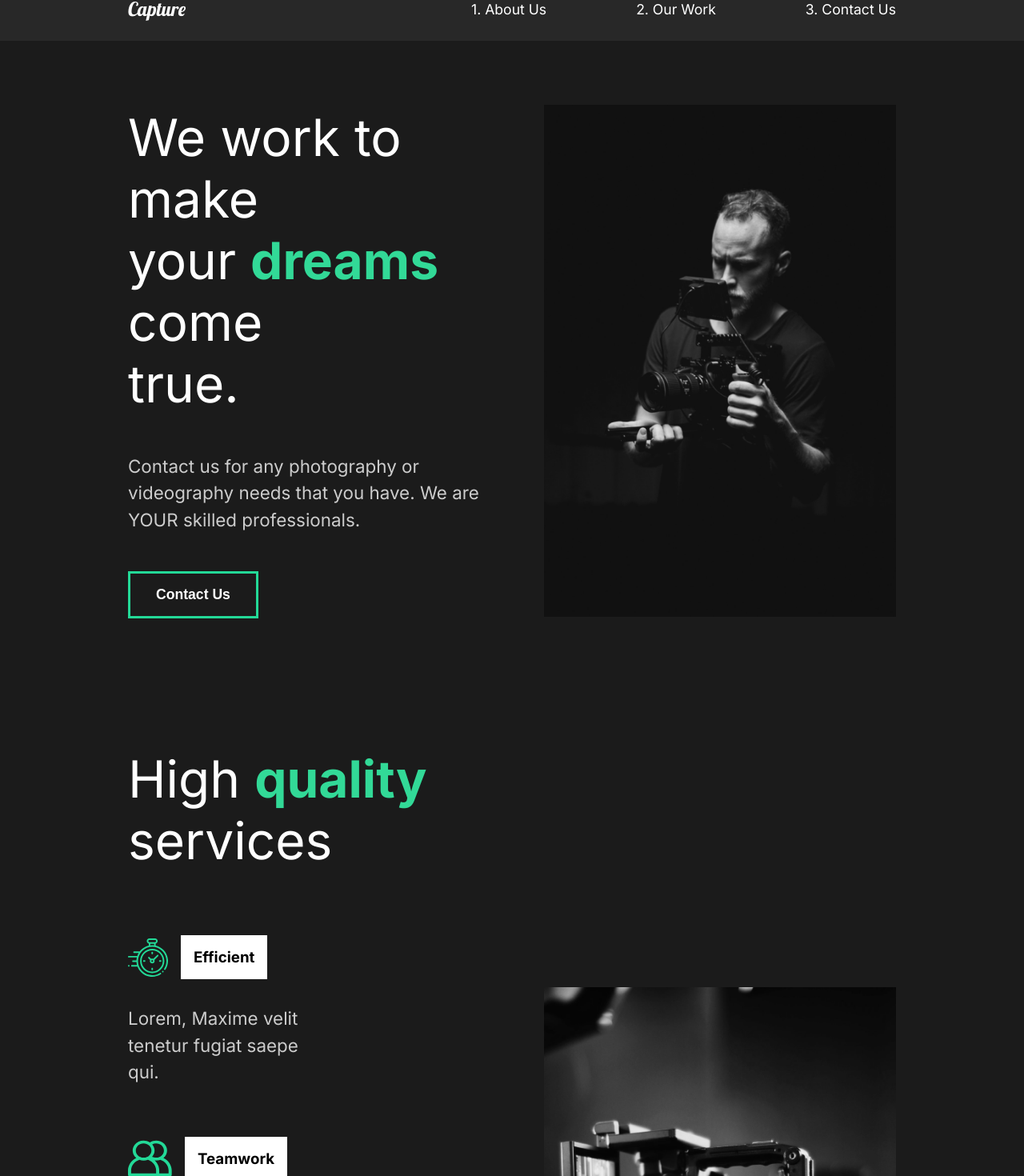
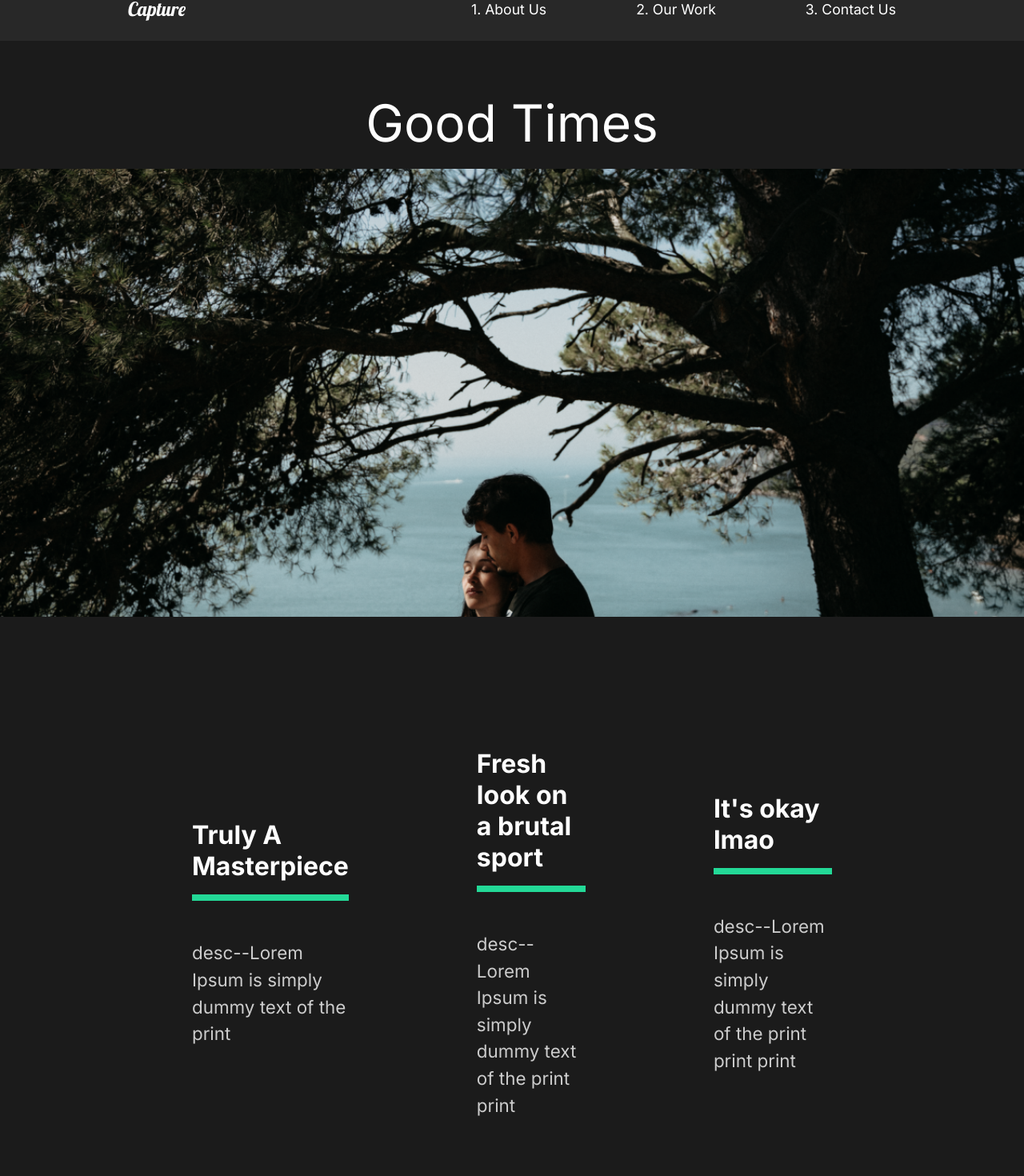
Before and after one commit to JoachimByrnesShay/capture-portfolio, a React (Vite) app: page /work/good-times in a window 1280 px wide. Before the commit this address led to /. Shown: the part 29-1499 px from the top of the page at 80% size. Built offline with nearby package versions, Linux system fonts and the light colour scheme.

Commit message:
add moviedetail page with links to this from ourwork page; uselocation for this implementation version of mock movies to movie

```diff
--- a/src/App.jsx
+++ b/src/App.jsx
@@ -2,6 +2,7 @@ import AboutUs from "./pages/AboutUs";
 import GlobalStyle from "./components/GlobalStyle";
 import Nav from "./components/Nav";
 import ContactUs from "./pages/ContactUs";
+import MovieDetail from "./pages/MovieDetail";
 import OurWork from "./pages/OurWork";
 import {
   Route,
@@ -20,12 +21,16 @@ function App() {
           element={<AboutUs />}
         ></Route>
         <Route
-          path="ourwork"
+          path="/work"
           element={<OurWork />}
         />
         <Route
-          path="contact"
+          path="/contact"
           element={<ContactUs />}
+        />
+        <Route
+          path="/work/:id"
+          element={<MovieDetail />}
         />
         <Route
           path="*"
--- a/src/components/Nav.jsx
+++ b/src/components/Nav.jsx
@@ -21,7 +21,7 @@ const Nav = () => {
           </NavLink>
         </li>
         <li>
-          <NavLink to="/ourwork">
+          <NavLink to="/work">
             2. Our Work
           </NavLink>
         </li>
--- /dev/null
+++ b/src/movieState.js
@@ -0,0 +1,83 @@
+import athlete from "./img/athlete-small.png";
+import goodtimes from "./img/goodtimes-small.png";
+import theracer from "./img/theracer-small.png";
+import athlete2 from "./img/athlete2.png";
+import goodtimes2 from "./img/good-times2.jpg";
+import theracer2 from "./img/the-racer2.jpg";
+
+
+const movieState = () => {
+    return [
+        {
+            title: "The Athlete",
+            mainImg: athlete,
+            secondaryImg: athlete2,
+            url: "/work/the-athlete",
+            awards: [
+                {
+                    title: "Truly A Masterpiece",
+                    description:
+                    "Lorem Ipsum is simply dummy text of the print"
+                },
+                {
+                    title: "Fresh look on a brutal sport",
+                    description:
+                    "Lorem Ipsum is simply dummy text of the print print",
+                },
+                {
+                    title: "It's okay lmao",
+                    description: "Lorem Ipsum is simply dummy text of the print print print"
+                }
+            ]
+        },
+        {
+            title: "Good Times",
+            mainImg: goodtimes,
+            url: "/work/good-times",
+            secondaryImg: goodtimes2,
+            awards: [
+                {
+                    title: "Truly A Masterpiece",
+                    description:
+                    "Lorem Ipsum is simply dummy text of the print"
+                },
+                {
+                    title: "Fresh look on a brutal sport",
+                    description:
+                    "Lorem Ipsum is simply dummy text of the print print",
+                },
+                {
+                    title: "It's okay lmao",
+                    description: "Lorem Ipsum is simply dummy text of the print print print"
+                }
+            ]
+
+        },
+        {
+            title: "The Racer",
+            mainImg: theracer,
+            url: "/work/the-racer",
+            secondaryImg: theracer2,
+            awards: [
+                {
+                    title: "Truly A Masterpiece",
+                    description:
+                    "Lorem Ipsum is simply dummy text of the print"
+                },
+                {
+                    title: "Fresh look on a brutal sport",
+                    description:
+                    "Lorem Ipsum is simply dummy text of the print print",
+                },
+                {
+                    title: "It's okay lmao",
+                    description: "Lorem Ipsum is simply dummy text of the print print print"
+                }
+            ]
+
+        },
+
+    ]
+}
+
+export default movieState;
--- /dev/null
+++ b/src/pages/MovieDetail.jsx
@@ -0,0 +1,135 @@
+import {
+  useState,
+  useEffect,
+} from "react";
+import styled from "styled-components";
+import {
+  useNavigate,
+  useLocation,
+} from "react-router-dom";
+import movieState from "../movieState";
+
+const MovieDetail = () => {
+  const [movies, setMovies] =
+    useState(movieState);
+  const [movie, setMovie] =
+    useState(null);
+  const location = useLocation();
+  const url = location.pathname;
+
+  useEffect(() => {
+    const currentMovie = movies.find(
+      (stateMovie) =>
+        stateMovie.url === url
+    );
+    setMovie(currentMovie);
+    console.log(currentMovie);
+  }, [movies, url]);
+  return (
+    // <div>
+    //   <h1>MovieDetail</h1>
+    //   {movie && (
+    //     <img src={movie.mainImg} />
+    //   )}
+    // </div>
+    <>
+      {movie && (
+        <Details>
+          <HeadLine>
+            <h2>{movie.title}</h2>
+            <img
+              src={movie.mainImg}
+              alt="movie"
+            />
+          </HeadLine>
+          <Awards>
+            {movie.awards.map(
+              ({
+                title,
+                description,
+              }) => {
+                return (
+                  <Award
+                    key={title}
+                    title={title}
+                    description={
+                      description
+                    }
+                  />
+                );
+              }
+            )}
+          </Awards>
+          <ImageDisplay>
+            <img
+              src={movie.secondaryImg}
+              alt="movie"
+            />
+          </ImageDisplay>
+        </Details>
+      )}
+    </>
+  );
+};
+const Details = styled.div`
+  color: white;
+`;
+const HeadLine = styled.div`
+  min-height: 90vh;
+  padding-top: 20vh;
+  position: relative;
+  h2 {
+    position: absolute;
+    top: 10%;
+    left: 50%;
+    transform: translate(-50%, -10%);
+  }
+  img {
+    width: 100%;
+    height: 70vh;
+    object-fit: cover;
+  }
+`;
+
+const Awards = styled.div`
+  min-height: 80vh;
+  display: flex;
+  margin: 5rem 10rem;
+  align-items: center;
+  justify-content: space-around;
+`;
+
+const AwardStyle = styled.div`
+  padding: 5rem;
+  h3 {
+    font-size: 2rem;
+  }
+  .line {
+    width: 100%;
+    background: #23d997;
+    height: 0.5rem;
+    margin: 1rem 0rem;
+  }
+  p {
+    padding: 2rem 0rem;
+  }
+`;
+
+const ImageDisplay = styled.div`
+  min-height: 50vh;
+  img {
+    width: 100%;
+    height: 100%;
+    object-fit: cover;
+  }
+`;
+const Award = (props) => {
+  return (
+    <AwardStyle>
+      <h3>{props.title}</h3>
+      <div className="line"></div>
+      <p>desc--{props.description}</p>
+    </AwardStyle>
+  );
+};
+export default MovieDetail;
--- a/src/pages/OurWork.jsx
+++ b/src/pages/OurWork.jsx
@@ -10,7 +10,7 @@ const OurWork = () => {
       <Movie>
         <h2>The Athlete</h2>
         <div className="line"></div>
-        <Link>
+        <Link to="/work/the-athlete">
           <img
             src={athlete}
             alt="athlete"
@@ -20,7 +20,7 @@ const OurWork = () => {
       <Movie>
         <h2>The Racer</h2>
         <div className="line"></div>
-        <Link>
+        <Link to="/work/the-racer">
           <img
             src={theracer}
             alt="the racer"
@@ -30,7 +30,7 @@ const OurWork = () => {
       <Movie>
         <h2>The Good Times</h2>
         <div className="line"></div>
-        <Link>
+        <Link to="/work/good-times">
           <img
             src={goodtimes}
             alt="good times"
```
